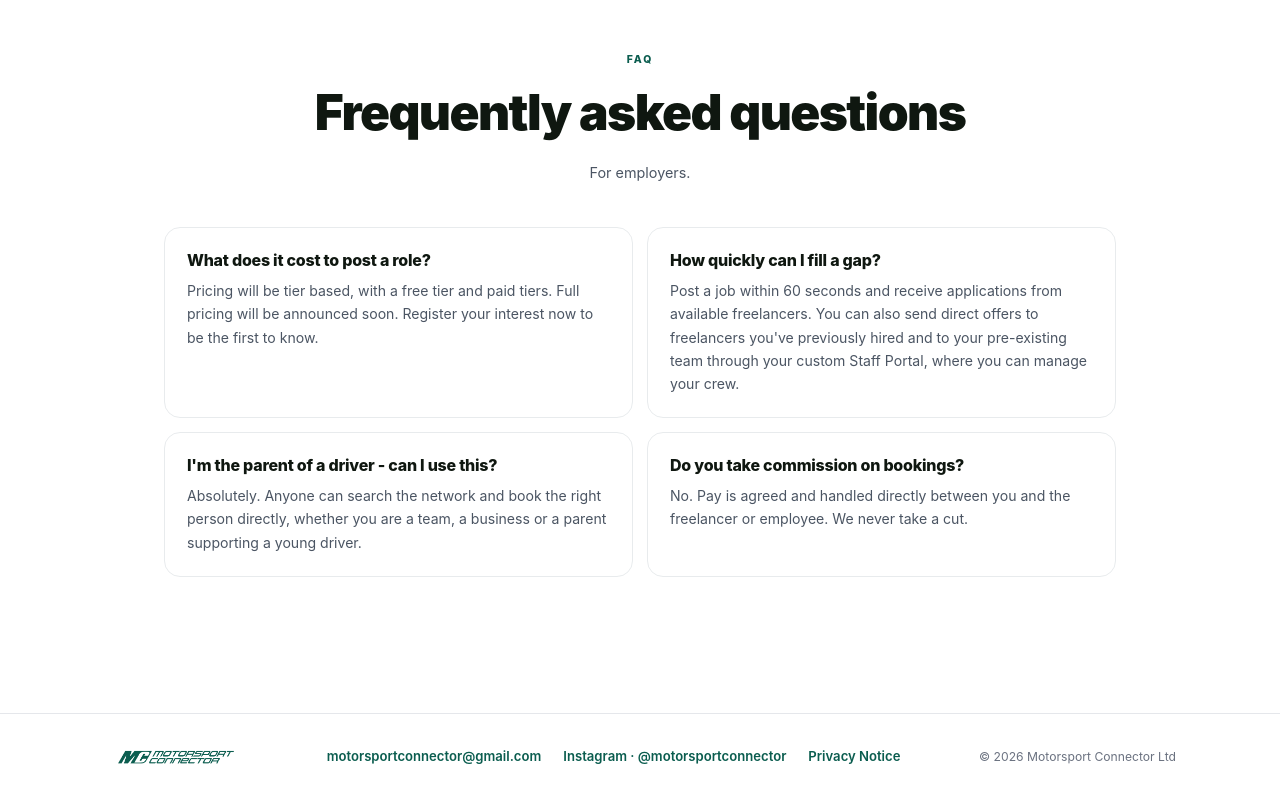
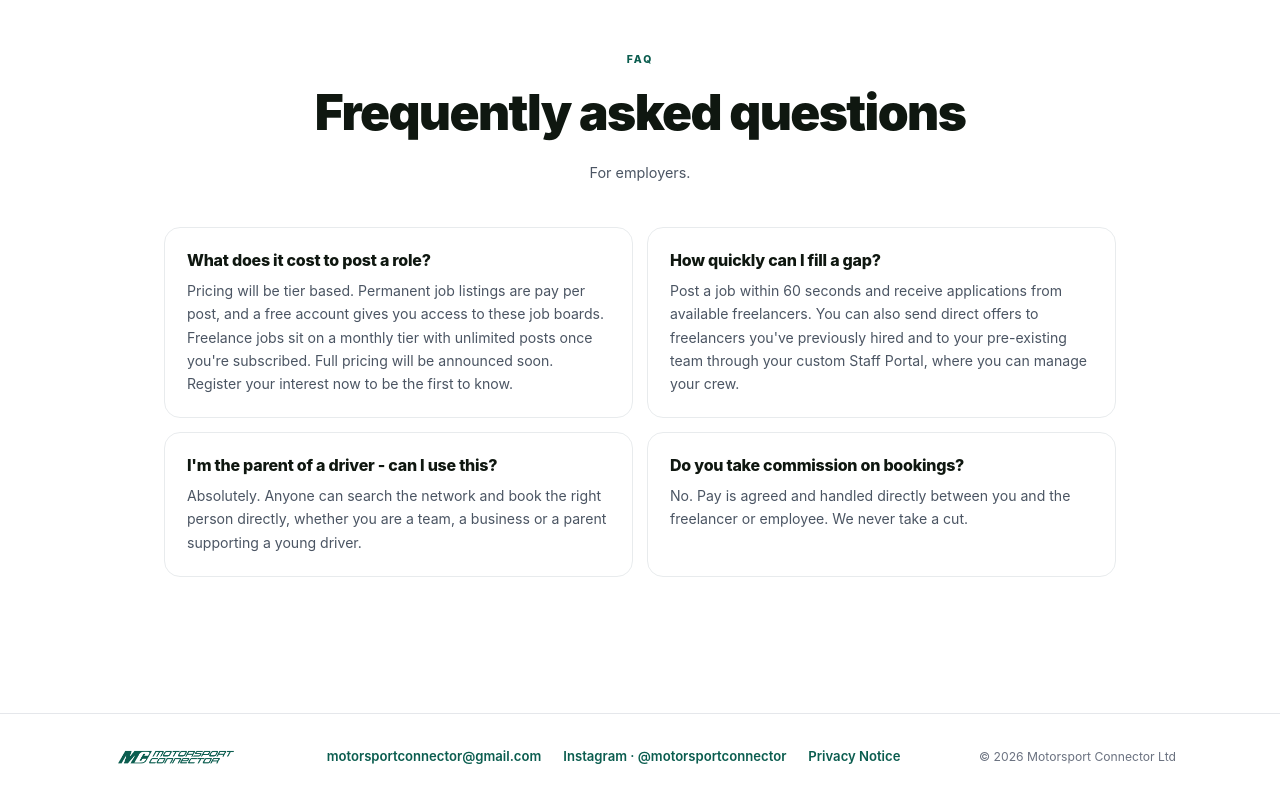
Before and after one commit to motorsportconnector/Launching-Page, a React (Vite) app: page / in a window 1280 px wide. Shown: the part 3298-4098 px from the top of the page. Built offline with nearby package versions, Linux system fonts and the light colour scheme.

Commit message:
Expand employer pricing FAQ with per-post and freelance tier detail

```diff
--- a/src/EarlyInterestLanding.jsx
+++ b/src/EarlyInterestLanding.jsx
@@ -115,7 +115,7 @@ const CONTENT = {
     ],
     faqSub: "For employers.",
     faqs: [
-      { q: "What does it cost to post a role?", a: "Pricing will be tier based, with a free tier and paid tiers. Full pricing will be announced soon. Register your interest now to be the first to know." },
+      { q: "What does it cost to post a role?", a: "Pricing will be tier based. Permanent job listings are pay per post, and a free account gives you access to these job boards. Freelance jobs sit on a monthly tier with unlimited posts once you're subscribed. Full pricing will be announced soon. Register your interest now to be the first to know." },
       { q: "How quickly can I fill a gap?", a: "Post a job within 60 seconds and receive applications from available freelancers. You can also send direct offers to freelancers you've previously hired and to your pre-existing team through your custom Staff Portal, where you can manage your crew." },
       { q: "I'm the parent of a driver - can I use this?", a: "Absolutely. Anyone can search the network and book the right person directly, whether you are a team, a business or a parent supporting a young driver." },
       { q: "Do you take commission on bookings?", a: "No. Pay is agreed and handled directly between you and the freelancer or employee. We never take a cut." },
```
